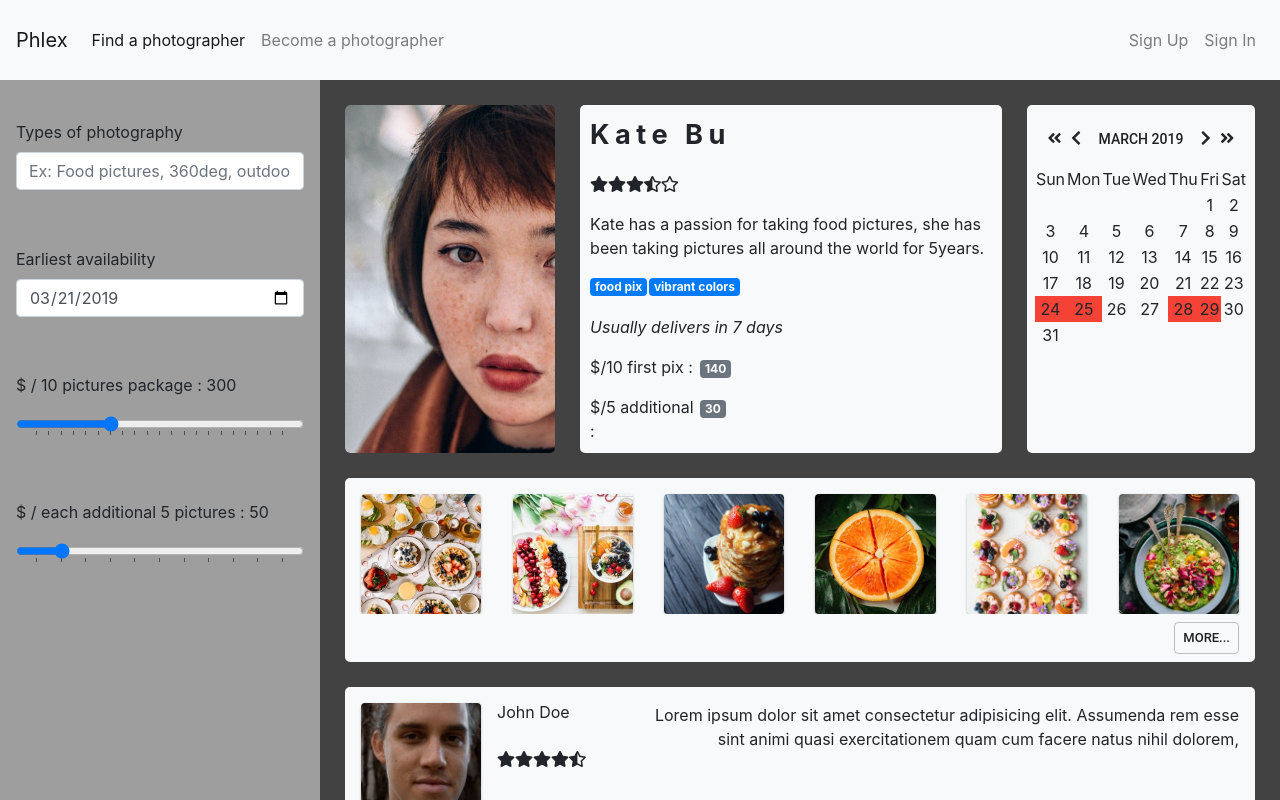
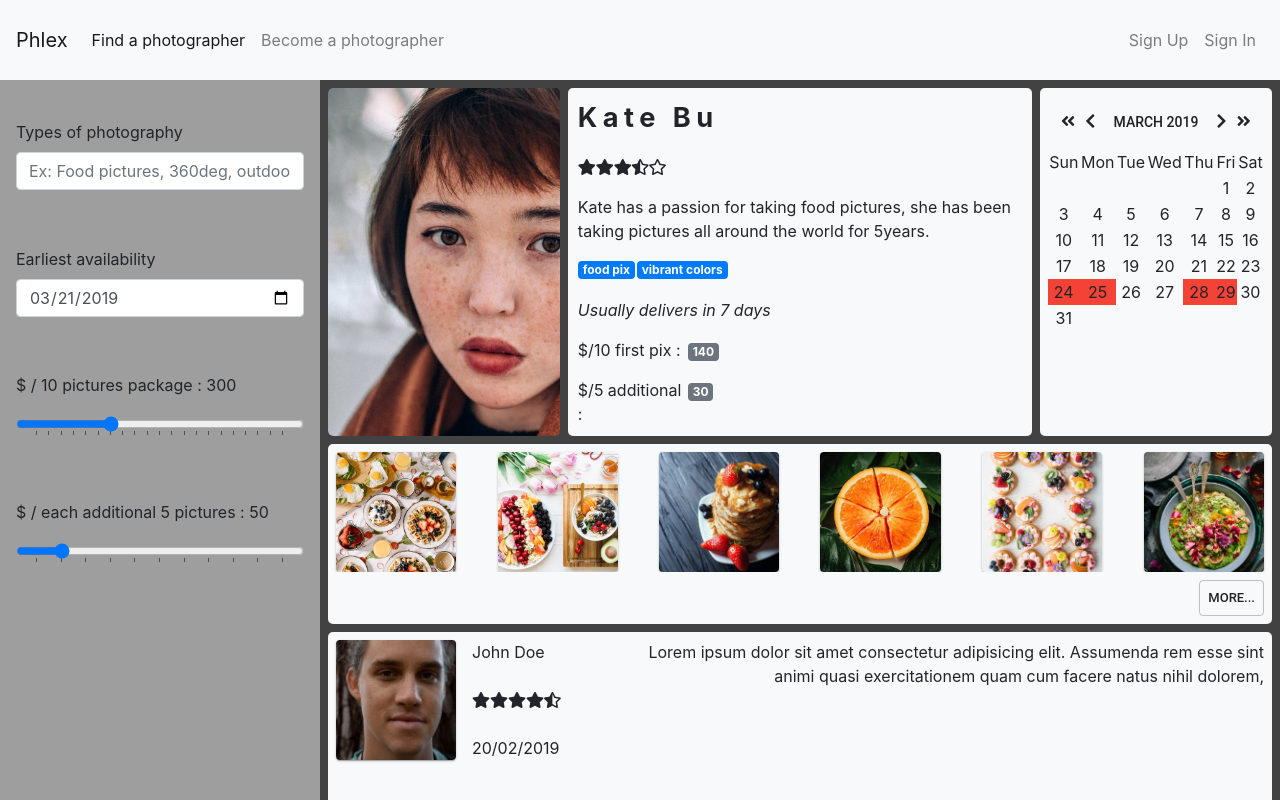
Before and after one commit to Anne-Anq/phlex, a React (Create React App) app in the folder phlex-front-end/: page /result in a window 1280 px wide. Built offline with nearby package versions, Linux system fonts and the light colour scheme.

Commit message:
fine tune pgCard rendering

```diff
--- a/phlex-front-end/src/components/common/buttons/MoreButton.jsx
+++ b/phlex-front-end/src/components/common/buttons/MoreButton.jsx
@@ -2,6 +2,7 @@ import React from 'react';
 import PropTypes from 'prop-types';
 import { withStyles } from '@material-ui/core/styles';
 import Button from '@material-ui/core/Button';
+import "../../../stylesheets/MoreButton.css";
 
 
 const styles = theme => ({
--- a/phlex-front-end/src/components/resultPage/PgCard.jsx
+++ b/phlex-front-end/src/components/resultPage/PgCard.jsx
@@ -45,7 +45,7 @@ class PgCard extends Component {
         </div>
         <PgReviews photographer={photographer} />
       </div>
-      <div className="more-div mr-3">
+      <div className="more-div card-collapse-btn">
         <MoreButton variant="contained" onClick={this.handleClick} label={isCollapsed ? "more..." : "less..."} />
       </div>
 
--- /dev/null
+++ b/phlex-front-end/src/stylesheets/MoreButton.css
@@ -0,0 +1,5 @@
+button.MuiButtonBase-root-29.MuiButton-root-3.MuiButton-sizeSmall-26{
+outline:none;
+padding: 0.5vh 1vh;
+margin:1vh;
+}
--- a/phlex-front-end/src/stylesheets/PgCard.css
+++ b/phlex-front-end/src/stylesheets/PgCard.css
@@ -7,13 +7,13 @@
 .pgCard {
   display: flex;
   flex-direction: column;
-  margin-bottom: 5vh;
+  margin-bottom: 1vh;
 }
 .preview{
   flex:35vh 1 1 ;
   display: flex;
   flex-direction: column;
-  margin: 0 25px 0 25px;
+  margin: 0 1vh 0 1vh;
 }
 .preview-data{
   display:flex;
@@ -26,7 +26,7 @@
 .collapsed-data{
   display: flex;
   flex-direction: column;
-  margin-top:25px;
+  margin-top:1vh;
 }
 .collapsed-data.is-collapsed{
   display: none;
@@ -34,8 +34,8 @@
 .insta{
   background-color: #f8f9fa;  ;
   flex: calc(22.5vh-5px) 1 1;
-  margin: 0px 25px 25px 25px;
-  padding: 8px 8px 0 8px;
+  margin: 0px 1vh 1vh 1vh;
+  /* padding: 8px 8px 0 8px; */
   border-radius:5px;
   text-align: end;
   display: flex;
@@ -49,7 +49,7 @@
   overflow: hidden;
 }
 .pretend-pic{
-  margin: 8px 8px 0 8px;
+  margin: 1vh 1vh 0 1vh;
   overflow: hidden;
 }
 .pretend-pic > img{
@@ -57,7 +57,10 @@
 }
 
 .more-div{
- height:48px;
+ height:6.5vh;
  display: flex;
  justify-content: flex-end;
 }
+more-div.card-collapse-btn{
+  margin-right: 1vh;
+}
--- a/phlex-front-end/src/stylesheets/PgInfo.css
+++ b/phlex-front-end/src/stylesheets/PgInfo.css
@@ -6,7 +6,7 @@
 .info{
     background-color: #f8f9fa ;
     flex:50% 1 1;
-    margin: 0 25px;
+    margin: 0 1vh;
     padding: 10px;
     border-radius:5px;
     display: flex;
--- a/phlex-front-end/src/stylesheets/PgReviews.css
+++ b/phlex-front-end/src/stylesheets/PgReviews.css
@@ -5,9 +5,9 @@
 
 .reviews{
     background-color: #f8f9fa;
-    margin: 0px 25px 0 25px;
+    margin: 0px 1vh 0 1vh;
     border-radius:5px;
-    padding: 8px 8px 0 8px;
+    /* padding: 1vh 1vh 0 1vh; */
     text-align: end;
     display: flex;
     flex-direction: column;
@@ -21,14 +21,14 @@
   }
   .user-avatar{
     overflow: hidden;
-    margin: 8px  8px 0  8px;
+    margin: 1vh  1vh 0  1vh;
   }
   .user-avatar>img{
     height:15vh
   }
   .user-info{
     flex: 10% 1 1  ;
-    margin: 5px 8px;;
+    margin: 1vh  1vh 0  1vh;
     display: flex;
     flex-direction: column;
     align-items: flex-start;
@@ -36,5 +36,5 @@
   }
   .review-text{
     flex: 60% 1 1  ;
-    margin: 8px;;
+    margin: 1vh  1vh 0  1vh;
   }
--- a/phlex-front-end/src/stylesheets/ResultPage.css
+++ b/phlex-front-end/src/stylesheets/ResultPage.css
@@ -23,6 +23,6 @@
 .pgCards {
   display: flex;
   flex-direction: column;
-  padding-top:25px;
+  padding-top:1vh;
   background-color: #424242;
 }
```
